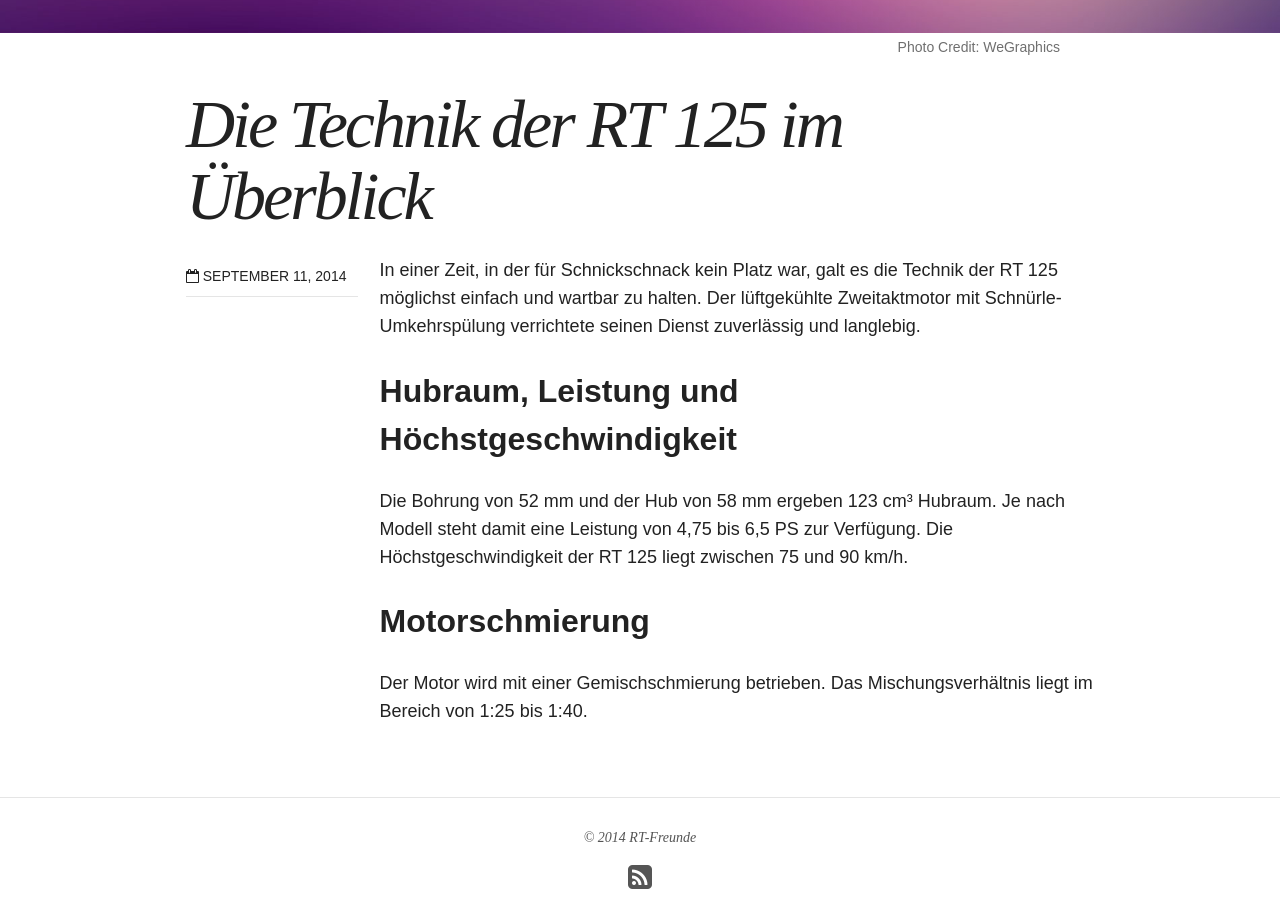
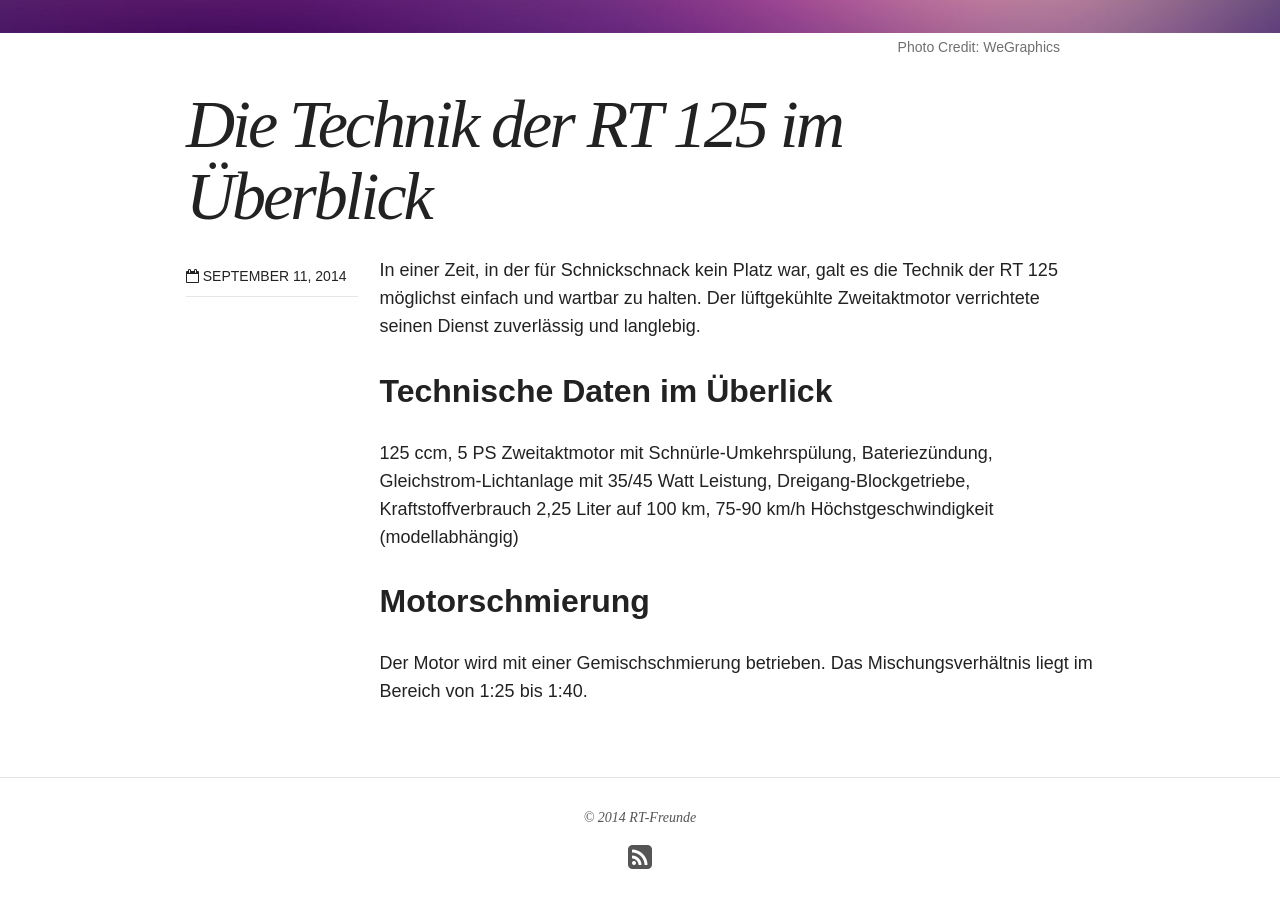
Before and after one commit to rt125/rt125.github.io, a Jekyll site: the page built from _posts/articles/2014-09-11-die-technik-im-ueberblick.md, in a window 1280 px wide and 900 px high, scrolled down 660 px. Built offline with Jekyll 4.4.1, drawn with Linux system fonts in a browser that asks for light colours; nearby versions of some CDN libraries.

Commit message:
Update 2014-09-11-die-technik-im-ueberblick.md
Change text

```diff
--- a/_posts/articles/2014-09-11-die-technik-im-ueberblick.md
+++ b/_posts/articles/2014-09-11-die-technik-im-ueberblick.md
@@ -13,13 +13,10 @@ share: false
 ---
 
 In einer Zeit, in der für Schnickschnack kein Platz war, galt es die Technik der RT 125
-möglichst einfach und wartbar zu halten. Der lüftgekühlte Zweitaktmotor mit
-Schnürle-Umkehrspülung verrichtete seinen Dienst zuverlässig und langlebig.
+möglichst einfach und wartbar zu halten. Der lüftgekühlte Zweitaktmotor verrichtete seinen Dienst zuverlässig und langlebig.
 
-## Hubraum, Leistung und Höchstgeschwindigkeit
-Die Bohrung von 52 mm und der Hub von 58 mm ergeben 123 cm³ Hubraum. Je nach Modell steht
-damit eine Leistung von 4,75 bis 6,5 PS zur Verfügung. Die Höchstgeschwindigkeit der RT
-125 liegt zwischen 75 und 90 km/h.
+## Technische Daten im Überlick
+125 ccm, 5 PS Zweitaktmotor mit Schnürle-Umkehrspülung, Bateriezündung, Gleichstrom-Lichtanlage mit 35/45 Watt Leistung, Dreigang-Blockgetriebe, Kraftstoffverbrauch 2,25 Liter auf 100 km, 75-90 km/h Höchstgeschwindigkeit (modellabhängig)
 
 ## Motorschmierung
 Der Motor wird mit einer Gemischschmierung betrieben. Das Mischungsverhältnis liegt im
```
